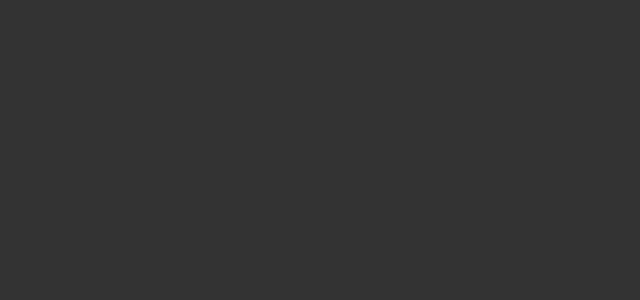
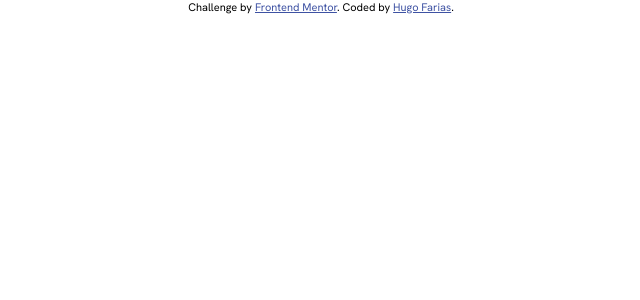
Before and after one commit to Hugo-Farias/results-summary-component, a React (Vite) app: page / in a window 1280 px wide. Shown: the top 300 px of the page, without its empty margins (319-959 px from the left). Built offline with nearby package versions, Linux system fonts and the light colour scheme.

Commit message:
"Attribution" completed

```diff
--- a/index.html
+++ b/index.html
@@ -2,9 +2,9 @@
 <html lang="en">
   <head>
     <meta charset="UTF-8" />
-    <link rel="icon" type="image/svg+xml" href="/vite.svg" />
+    <link rel="icon" type="image/svg+xml" href="./public/favicon-32x32.png" />
     <meta name="viewport" content="width=device-width, initial-scale=1.0" />
-    <title>Vite + React + TS</title>
+    <title>Results Summary Component - Vite + React + TS</title>
   </head>
   <body>
     <div id="root"></div>
--- a/src/App.tsx
+++ b/src/App.tsx
@@ -1,5 +1,7 @@
+import Attribution from "./component/Attribution";
+
 function App() {
-  return null;
+  return <Attribution />;
 }
 
 export default App;
--- /dev/null
+++ b/src/component/Attribution.module.css
@@ -0,0 +1,8 @@
+.main {
+  font-size: 11px;
+  text-align: center;
+}
+
+.main a {
+  color: hsl(228, 45%, 44%);
+}
--- a/src/component/Attribution.tsx
+++ b/src/component/Attribution.tsx
@@ -0,0 +1,15 @@
+import cls from "./Attribution.module.css";
+
+const Attribution = function () {
+  return (
+    <div className={cls.main}>
+      Challenge by{" "}
+      <a href="https://www.frontendmentor.io?ref=challenge" target="_blank">
+        Frontend Mentor
+      </a>
+      . Coded by <a href="#">Hugo Farias</a>.
+    </div>
+  );
+};
+
+export default Attribution;
--- a/src/index.css
+++ b/src/index.css
@@ -1,7 +1,15 @@
+@font-face {
+  font-family: "HankenGrotesk";
+  src: url("assets/fonts/HankenGrotesk-VariableFont_wght.ttf")
+    format("truetype");
+}
+
 * {
   margin: 0;
   padding: 0;
   box-sizing: border-box;
+}
 
-  background-color: rgb(0, 0, 0, 80%);
+html {
+  font-family: "HankenGrotesk", sans-serif;
 }
```
